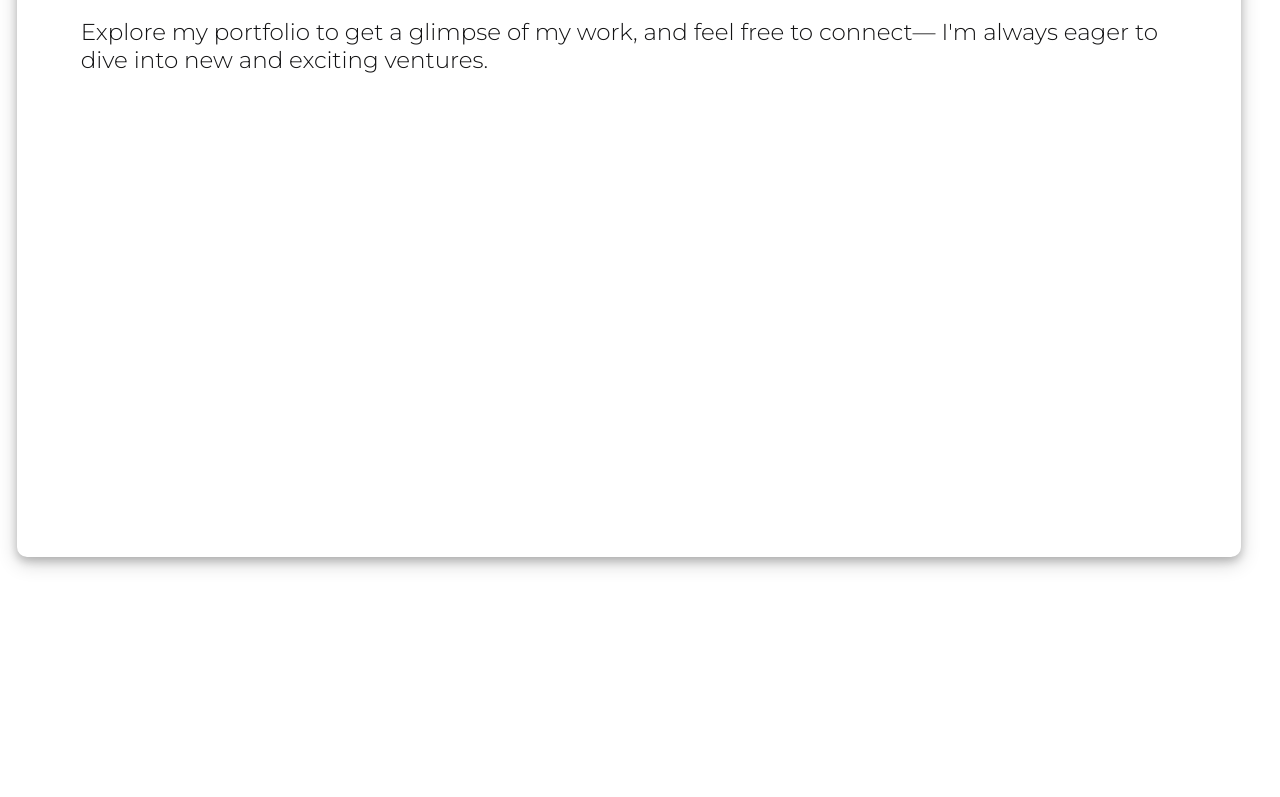
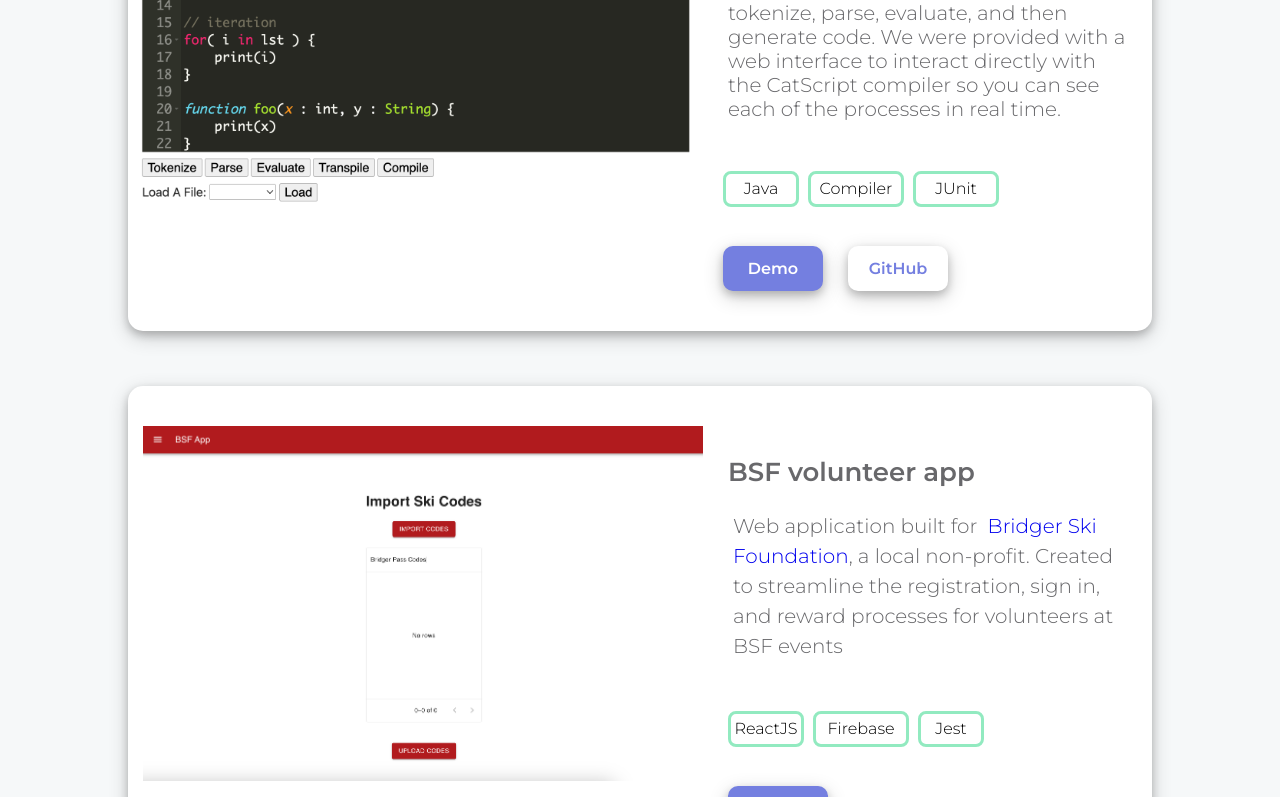
Before and after one commit to andrewanselmo/Andrew-Site, a React (Vite) app: page / in a window 1280 px wide. Shown: the part 2000-2797 px from the top of the page. Built offline with nearby package versions, Linux system fonts and the light colour scheme.

Commit message:
new project section

```diff
--- a/src/components/Content.css
+++ b/src/components/Content.css
@@ -27,11 +27,7 @@
     place-items: center;
 
     padding-top: 200px;
-    /* background-color: rgba(175, 230, 173, 0.254); */
-    /* background-image: linear-gradient(red, rgb(255, 255, 0)); */
-    /* background-color: rgba(245, 227, 211, 0.394); */
-
-
+    background-color: rgba(228, 233, 237, 0.254);
 
   }
 
@@ -176,14 +172,17 @@
 
 /* about  */
 
-/* proj2 */
+/* projects*/
+
+
 
 #proj{
 
     display: grid;
     gap: 10px;
-    grid-template-rows: 0.3fr 2fr 2fr;
-    place-items: center
+    grid-template-rows: 0.3fr 2fr 2fr 2fr 2fr 2fr;
+    place-items: center;
+    background-color: rgba(218, 225, 230, 0.254);
 
 
 
@@ -196,31 +195,30 @@
 
 }
 
+/* compiler */
 
 #proj-compiler{
 
     display: grid;
     grid-template-columns: 1fr 1fr;
     grid-template-rows: 0.5fr 0.2fr;
-
     width: 80%;
-
     border-radius: 15px;
-
     box-shadow: 0 4px 8px 0 rgba(0, 0, 0, 0.2), 0 6px 20px 0 rgba(0, 0, 0, 0.19);
-
     padding-top: 40px;
     padding-bottom: 40px;
+    background-color: rgb(255, 255, 255);
 
 
 
 }
 
 #proj-compiler-img{
-    width: 100%;
+
+
+    width: 580px;
     grid-column: 1;
     grid-row: 1/ span 2;
-
     border-top-left-radius: 15px;
     border-bottom-left-radius: 15px;
 }
@@ -265,6 +263,43 @@
 
 
 
+}
+
+#comp-tech1, #comp-tech2, #comp-tech3{
+    grid-column: 2;
+    grid-row: 2;
+
+    margin-top:45px;
+
+    width: 90px;
+    height: 25px;
+    font-family: 'Montserrat', sans-serif;
+    background-color: white;
+
+    border-radius: 8px;
+    border-style: solid;
+    border-color: #92eac0;
+    border-width: 3px;
+
+
+    font-size: 16px;
+    text-align: center;
+
+    padding-top: 5px;
+}
+
+#comp-tech1{
+    margin-left: 15px;
+    width: 70px;
+}
+
+#comp-tech2{
+    margin-left: 100px;
+}
+
+#comp-tech3{
+    margin-left: 205px;
+    width: 80px;
 }
 
 #button1, #button2{
@@ -340,45 +375,215 @@
     opacity: 1;
 
   }
+/* compiler */
 
-#comp-tech1, #comp-tech2, #comp-tech3{
+/* bsf */
+
+#proj-bsf{
+    display: grid;
+    grid-template-columns: 1fr 1fr;
+    grid-template-rows: 0.5fr 0.2fr;
+    width: 80%;
+    border-radius: 15px;
+    box-shadow: 0 4px 8px 0 rgba(0, 0, 0, 0.2), 0 6px 20px 0 rgba(0, 0, 0, 0.19);
+    padding-top: 40px;
+    padding-bottom: 40px;
+    background-color: rgb(255, 255, 255);
+}
+
+#proj-bsf-img{
+    width: 560px;
+    grid-column: 1;
+    grid-row: 1/ span 2;
+    padding-right: 10px;
+    padding-left: 15px;
+
+}
+
+#proj-bsf-h{
+    font-size: 26px;
+    padding-top: 30px;
+    font-family: 'Montserrat', sans-serif;
+    grid-column: 2;
+    grid-row: 1;
+    margin-left: 15px;
+    color:rgb(104, 104, 107);
+}
+
+#proj-bsf-p{
+    font-family: 'Montserrat', sans-serif;
+    font-size: 20px;
+    grid-column: 2;
+    grid-row: 1;
+    margin-right:15px;
+    margin-left: 15px;
+    padding: 5px;
+    padding-top: 85px;
+    color:rgb(104, 104, 107);
+    line-height: 30px;
+}
+
+#bsf-tech1, #bsf-tech2, #bsf-tech3{
     grid-column: 2;
     grid-row: 2;
-
     margin-top:45px;
-
     width: 90px;
     height: 25px;
     font-family: 'Montserrat', sans-serif;
     background-color: white;
-
     border-radius: 8px;
     border-style: solid;
     border-color: #92eac0;
     border-width: 3px;
-
-
     font-size: 16px;
     text-align: center;
-
     padding-top: 5px;
 }
 
-#comp-tech1{
+#bsf-tech1{
     margin-left: 15px;
     width: 70px;
 }
 
-#comp-tech2{
+#bsf-tech2{
     margin-left: 100px;
 }
 
-#comp-tech3{
+#bsf-tech3{
     margin-left: 205px;
-    width: 80px;
+    width: 60px;
 }
 
-/* proj2 */
+#bsf-button{
+    grid-column: 2;
+    grid-row: 2;
+
+    margin-top: 120px;
+
+    width: 100px;
+    height: 45px;
+    font-family: 'Montserrat', sans-serif;
+    box-shadow: 0 4px 8px 0 rgba(0, 0, 0, 0.2), 0 6px 20px 0 rgba(0, 0, 0, 0.19);
+    border: none;
+    border-radius: 10px;
+    font-size: 16px;
+    font-weight: bold;
+    cursor: pointer;
+    text-align: center;
+    transition: 0.2s;
+    display: flex;
+    align-items: center;
+    justify-content: center;
+
+}
+
+#bsf-button{
+    margin-left: 15px;
+    background-color: #747fe0;
+    color: white;
+}
+
+#bsf-button:after {
+    content: '»';
+    position: absolute;
+    opacity: 0;
+    top: 14px;
+    right: -20px;
+    transition: 0.2s;
+  }
+
+#bsf-button:hover{
+    padding-right: 8px;
+    padding-left:8px;
+  }
+
+#bsf-button:hover:after {
+    opacity: 1;
+
+  }
+
+/* bsf */
+
+/* rails */
+
+#proj-rails{
+    display: grid;
+    grid-template-columns: 1fr 1fr;
+    grid-template-rows: 0.5fr 0.2fr;
+    width: 80%;
+    border-radius: 15px;
+    box-shadow: 0 4px 8px 0 rgba(0, 0, 0, 0.2), 0 6px 20px 0 rgba(0, 0, 0, 0.19);
+    padding-top: 40px;
+    padding-bottom: 40px;
+    background-color: white;
+}
+
+#proj-rails-img{
+    width: 560px;
+    grid-column: 1;
+    grid-row: 1/ span 2;
+
+    padding-right: 10px;
+    padding-left: 25px;
+
+}
+
+#proj-rails-h{
+    font-size: 26px;
+    padding-top: 30px;
+    font-family: 'Montserrat', sans-serif;
+    grid-column: 2;
+    grid-row: 1;
+    margin-left: 15px;
+    color:rgb(104, 104, 107);
+}
+
+#proj-rails-p{
+    font-family: 'Montserrat', sans-serif;
+    font-size: 20px;
+    grid-column: 2;
+    grid-row: 1;
+    margin-right:15px;
+    margin-left: 15px;
+    padding: 5px;
+    padding-top: 85px;
+    color:rgb(104, 104, 107);
+    line-height: 30px;
+}
+
+#rails-tech1, #rails-tech2, #rails-tech3{
+    grid-column: 2;
+    grid-row: 2;
+    margin-top:45px;
+    width: 90px;
+    height: 25px;
+    font-family: 'Montserrat', sans-serif;
+    background-color: white;
+    border-radius: 8px;
+    border-style: solid;
+    border-color: #92eac0;
+    border-width: 3px;
+    font-size: 16px;
+    text-align: center;
+    padding-top: 5px;
+}
+
+#rails-tech1{
+    margin-left: 15px;
+    width: 120px;
+}
+
+#rails-tech2{
+    margin-left: 150px;
+    width: 70px;
+}
+
+#rails-tech3{
+    margin-left: 235px;
+    width: 70px;
+}
+
+/* rails */
 
 
 /* projects */
@@ -495,7 +700,7 @@
 /* phone responsive */
 
 
-@media screen and (max-width: 1300px) {
+@media screen and (max-width: 1200px) {
 
     #header{
 
@@ -568,32 +773,33 @@
 
     /* compiler - proj2  */
 
-    #proj-compiler{
+    #proj-compiler, #proj-bsf, #proj-rails{
         width: 90%;
     }
 
 
-    #proj-compiler-p{
+    #proj-compiler-p, #proj-bsf-p, #proj-rails-p{
         grid-column: 1/ span 2 ;
 
 
     }
 
-    #proj-compiler-h{
+    #proj-compiler-h, #proj-bsf-h, #proj-rails-h{
         grid-column: 1/ span 2 ;
     }
 
-    #proj-compiler-img{
+    #proj-compiler-img, #proj-bsf-img, #proj-rails-img{
         opacity: 0;
         width: 0%;
     }
 
-    #comp-tech1, #comp-tech2, #comp-tech3{
+    #comp-tech1, #comp-tech2, #comp-tech3, #bsf-tech1, #bsf-tech2, #bsf-tech3,
+    #rails-tech1, #rails-tech2, #rails-tech3{
         grid-column: 1/ span 2 ;
 
     }
 
-    #button1, #button2{
+    #button1, #button2, #bsf-button{
         grid-column: 1/ span 2 ;
 
     }
--- a/src/components/Content.jsx
+++ b/src/components/Content.jsx
@@ -67,95 +67,10 @@
 
             <div id = "projects-nav-tracker"></div>
 
-            {/* <div id = "projects">
-                <h1 id = "projects-h1">
-                    PROJECTS
-                </h1>
-
-                    <p id = "project-intro">
-                        These are some of my favorite projects. Explore each of their use cases, repositories, and demos.
-                    </p>
-
-                    <div id = "rails-project">
-                        <p id = "rails-h2"> Ruby on rails blog</p>
-                        <a href="https://github.com/andrewanselmo/Rails-Blog">
-                            <img src ={rails} id = "rails-img"/>
-                        </a>
-
-                    </div>
-
-                    <div id = "rails2-project">
-                        <p id = "rails2-h2"> Ecommerce website</p>
-                        <a href="https://github.com/andrewanselmo/next/tree/main">
-                            <img src ={retail} id = "rails2-img"/>
-                        </a>
-
-                    </div>
-
-                    <div id = "rails3-project">
-                        <p id = "rails3-h2"> BSF volunteer app</p>
-                        <a href="https://github.com/423s23/G3-BSF">
-                            <img src ={bsf} id = "rails3-img"/>
-                        </a>
-
-                    </div>
-
-                    <div id = "rails4-project">
-                        <p id = "rails4-h2"> Pirate translator</p>
-                        <a href="https://github.com/andrewanselmo/pirate">
-                            <img src ={pirate} id = "rails4-img"/>
-                        </a>
-
-                    </div>
-
-                    <div id = "rails5-project">
-                        <p id = "rails5-h2"> CatScript compiler</p>
-                        <a href="https://github.com/andrewanselmo/Catscript-Compiler/tree/main">
-                            <img src ={compiler} id = "rails5-img"/>
-                        </a>
-
-                    </div>
-
-                    <div id = "rails6-project">
-                        <p id = "rails6-h2"> Career Finder</p>
-                        <a href="https://new.express.adobe.com/webpage/fD6F5mwAOeoY8">
-                            <img src ={career} id = "rails6-img"/>
-                        </a>
-
-                    </div>
-
-
-                    <div id = "rails7-project">
-                        <p id = "rails7-h2"> Escape room</p>
-                        <a href="https://github.com/andrewanselmo/escape-room">
-                            <img src ={escape1} id = "rails7-img"/>
-                        </a>
-
-                    </div>
-
-                    <div id = "rails8-project">
-                        <p id = "rails8-h2"> BIW intern project</p>
-                        <a href="https://docs.google.com/presentation/d/1Q6g8rWt8bWN66Btj0WhqqmxTQ_fVzY9jLa0SHN6EnuI/edit#slide=id.g143416c2021_0_6">
-                            <img src ={biw} id = "rails8-img"/>
-                        </a>
-
-                    </div>
-
-                    <div id = "rails9-project">
-                        <p id = "rails9-h2"> Database interface</p>
-                        <a href="https://github.com/andrewanselmo/database-project/tree/main">
-                            <img src ={db} id = "rails9-img"/>
-                        </a>
-
-                    </div>
-
-
-
-            </div> */}
 
             <div id = "proj">
 
-                    <h2 id = "proj-h">PROJECTS</h2>
+                <h2 id = "proj-h">PROJECTS</h2>
 
                     <div id = "proj-compiler">
 
@@ -163,7 +78,7 @@
 
                         <h2 id = "proj-compiler-h"> CatScript compiler</h2>
                         <p id = "proj-compiler-p">
-                            For my senior capstone at MSU I developed a compiler for a custom programming language, CatScript.
+                            Senior capstone project at MSU. Developed a compiler for the custom programming language CatScript.
                             For each of the rules found in the CatScript grammar we implemented methods to tokenize, parse, evaluate, and then generate code.
                             We were provided with a web interface to interact directly with the CatScript compiler so you can see each of the processes in real time.
                         </p>
@@ -183,6 +98,62 @@
 
 
                     </div>
+
+                    <div id = "proj-bsf">
+
+                        <img src ={bsf} id = "proj-bsf-img"/>
+
+                        <h2 id = "proj-bsf-h"> BSF volunteer app</h2>
+                        <p id = "proj-bsf-p">
+                          Web application built for&nbsp; <a href = "https://www.bridgerskifoundation.org/">
+                        Bridger Ski Foundation</a>, a local non-profit. Created to streamline the registration, sign in,
+                        and reward processes for volunteers at BSF events
+
+
+                        </p>
+
+                        <p id = "bsf-tech1">ReactJS </p>
+
+                        <p id = "bsf-tech2">Firebase</p>
+
+                        <p id = "bsf-tech3">Jest</p>
+
+
+                        {/* <a id = "button1" href="https://youtu.be/MdFMTVmyl3E">Demo</a> */}
+
+                        <a id = "bsf-button" href="https://github.com/423s23/G3-BSF">
+                                GitHub
+                        </a>
+
+
+                </div>
+
+                <div id = "proj-rails">
+
+                    <img src ={rails} id = "proj-rails-img"/>
+
+                    <h2 id = "proj-rails-h"> Blog</h2>
+                    <p id = "proj-rails-p">
+                    This app allows users to create, read, update, edit, and delete text posts in a blog format.
+                    Users will find they can read posts on the home page and they can access post creating,
+                    editing, and deleteing functionality through the 'Create New Post' tab in the top right corner.
+                    </p>
+
+                    <p id = "rails-tech1">Ruby on Rails</p>
+
+                    <p id = "rails-tech2">CVM</p>
+
+                    <p id = "rails-tech3">Gems</p>
+
+
+                    <a id = "button1" href="https://youtu.be/vXIruLILAc0">Demo</a>
+
+                    <a id = "button2" href="https://github.com/andrewanselmo/Rails-Blog">
+                            GitHub
+                    </a>
+
+
+            </div>
 
 
             </div>
```
